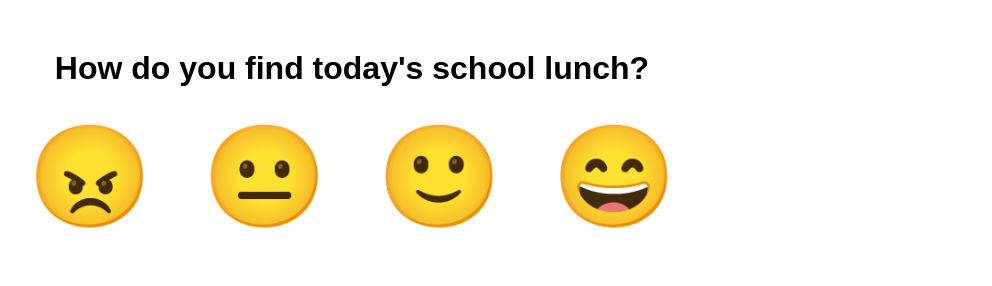
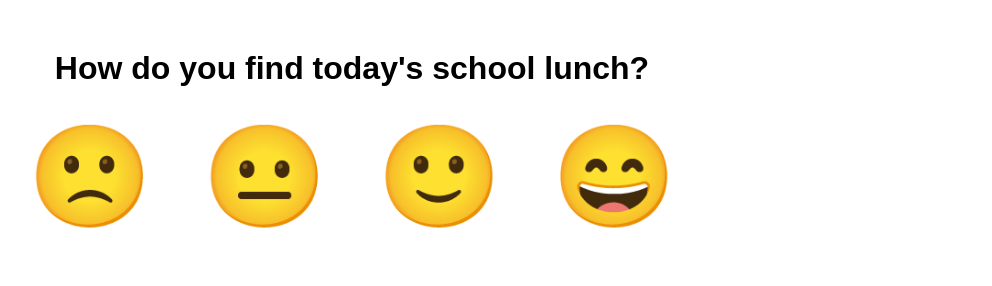
Before and after one commit to SJLin326/feedback, a plain HTML site: page index.html in a window 1280 px wide. Shown: the top 286 px of the page, without its empty margins (288-1280 px from the left). Drawn offline with Linux system fonts and the light colour scheme.

Commit message:
Update index.html

```diff
--- a/index.html
+++ b/index.html
@@ -145,7 +145,7 @@
 
   <div class="emoji-container">
     <div class="emoji-block">
-      <div onclick="vote('bad')" class="emoji-button">😠</div>
+      <div onclick="vote('bad')" class="emoji-button">🙁</div>
       <div id="bad-count" class="counter">0</div>
       <div id="bad-percent" class="percentage">0%</div>
     </div>
```
